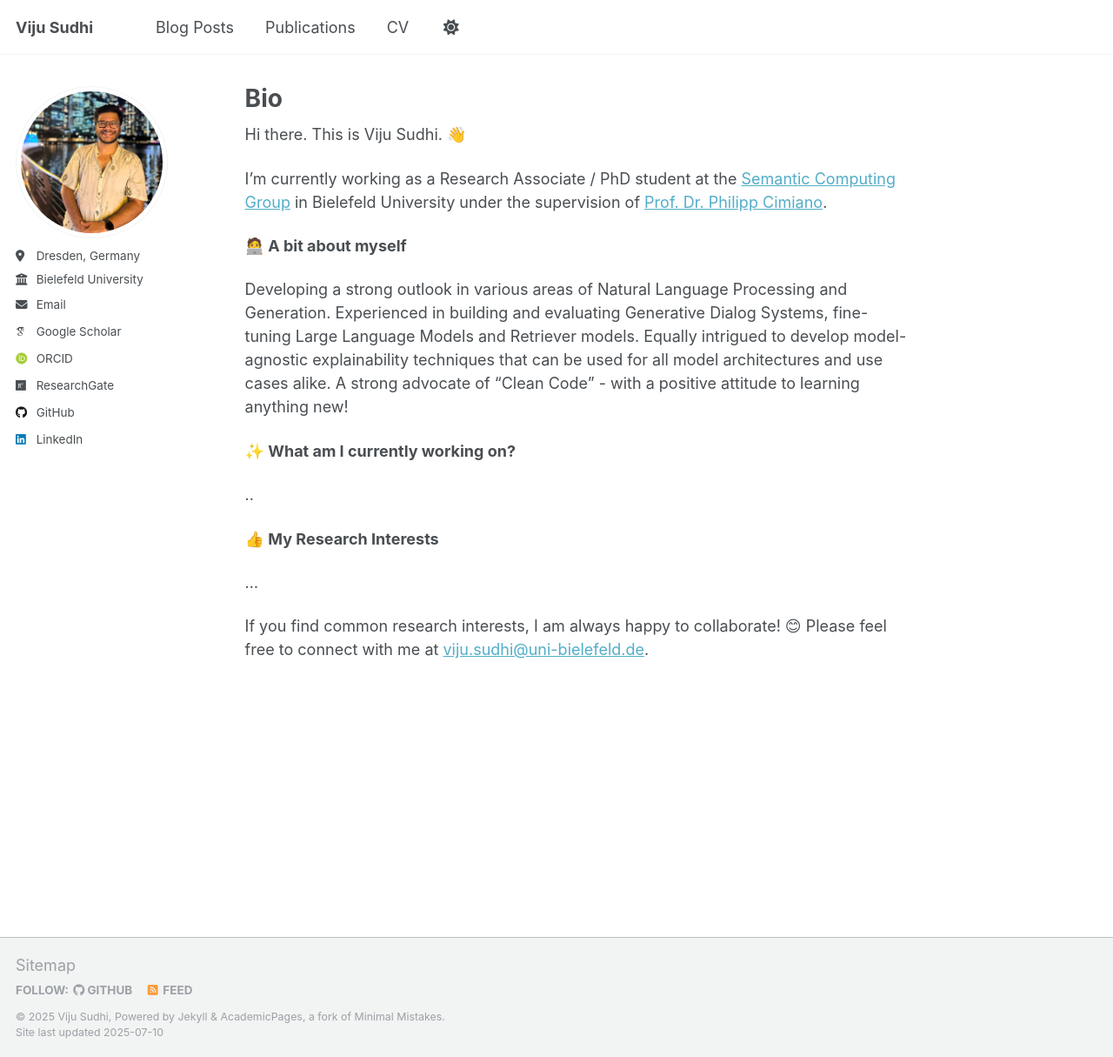
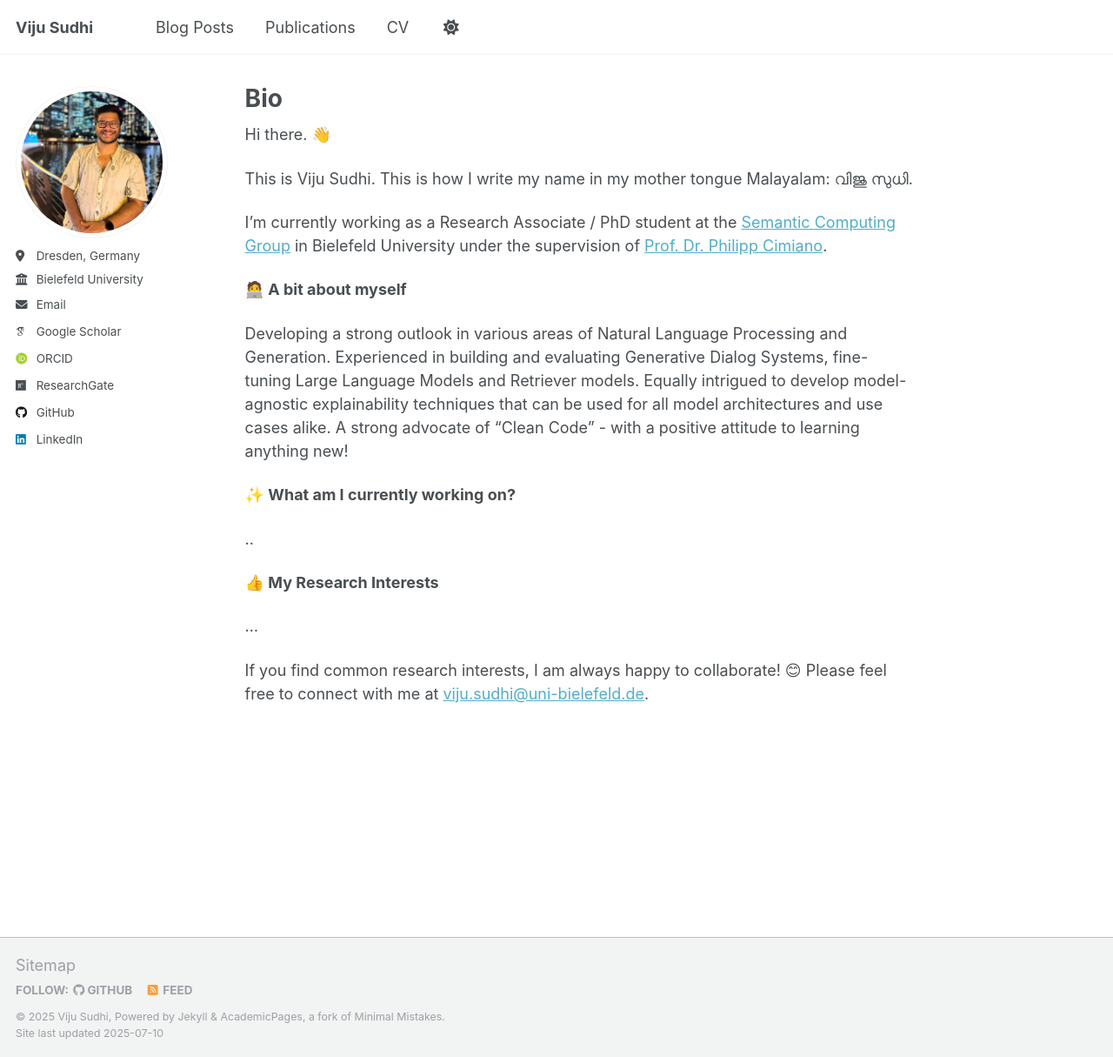
Before and after one commit to vijusudhi/vijusudhi.github.io, a Jekyll site: the page built from _pages/about.md, in a window 1280 px wide and 1215 px high. Shown: the whole window at 87% size. Built offline with Jekyll 4.4.1, drawn with Linux system fonts in a browser that asks for light colours; some web fonts are replaced; a script that is not in the unit is left out.

Commit message:
update single.html

```diff
--- a/_pages/about.md
+++ b/_pages/about.md
@@ -7,7 +7,9 @@ redirect_from:
   - /about.html
 ---
 
-Hi there. This is Viju Sudhi. 👋
+Hi there. 👋
+
+This is Viju Sudhi. This is how I write my name in my mother tongue Malayalam: വിജു സുധി.
 
 I'm currently working as a Research Associate / PhD student at the [Semantic Computing Group](https://www.uni-bielefeld.de/fakultaeten/technische-fakultaet/arbeitsgruppen/semantic-computing/) in Bielefeld University under the supervision of [Prof. Dr. Philipp Cimiano](https://www.uni-bielefeld.de/fakultaeten/technische-fakultaet/arbeitsgruppen/semantic-computing/team/philipp-cimiano/#comp_00005f3dd926_0000002992_051a).
 
```
